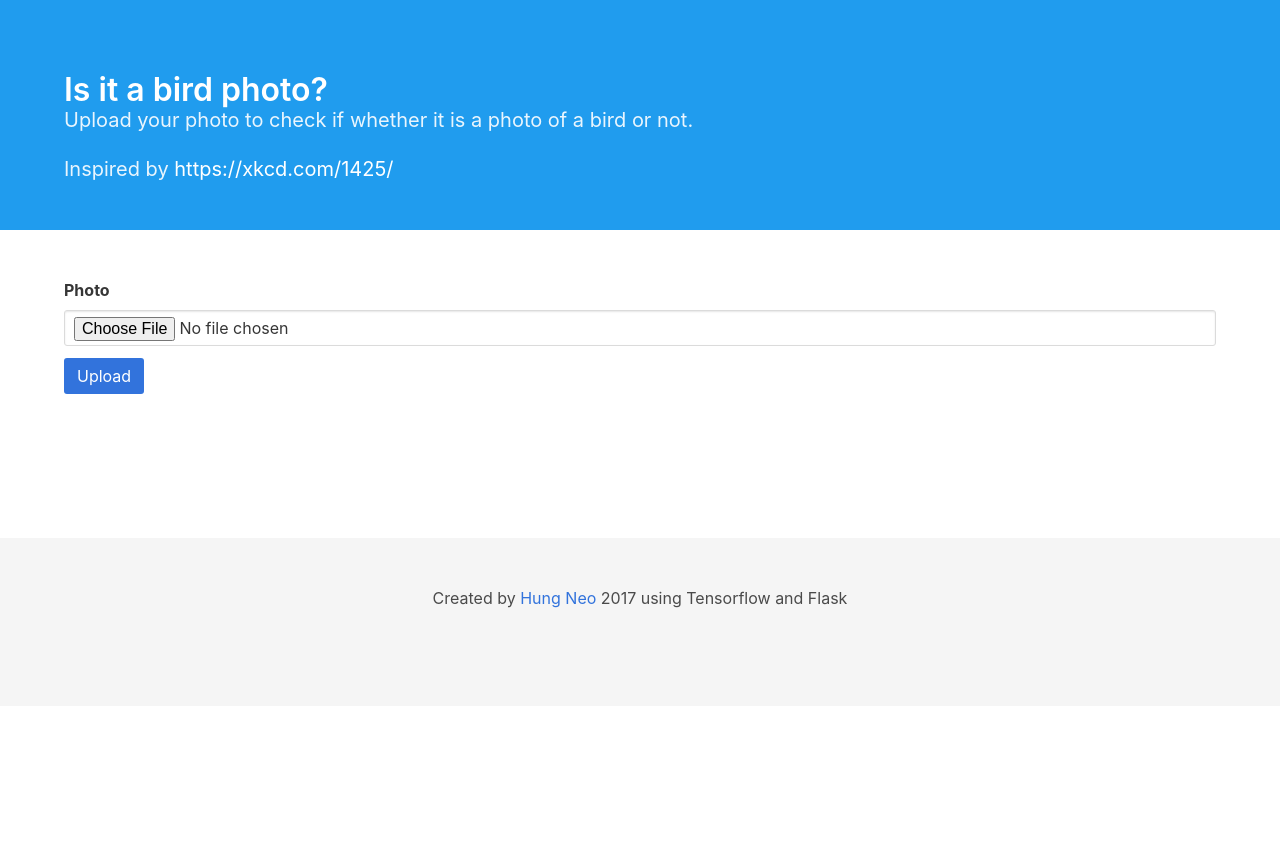
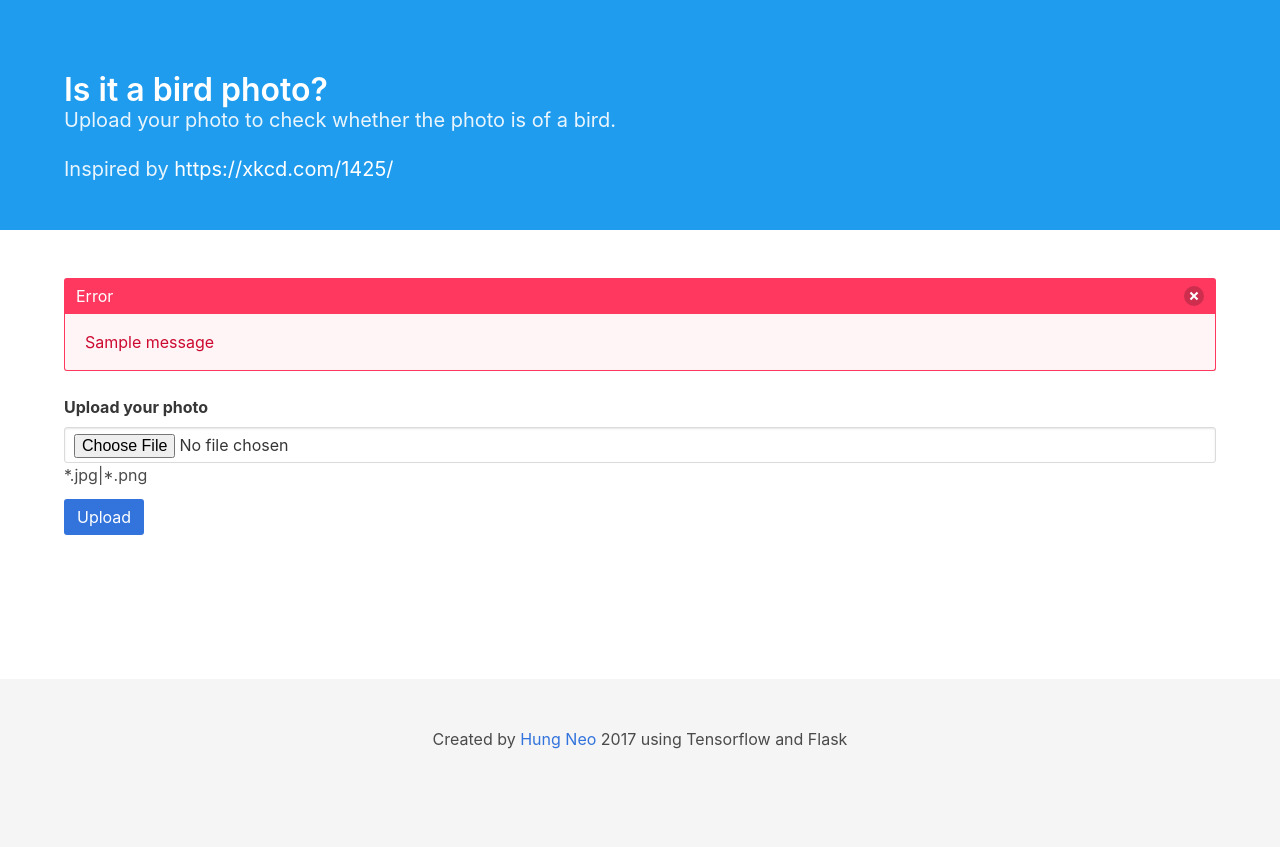
Before and after one commit to hungneox/isabirdphoto, a Flask app: page / in a window 1280 px wide. Before the commit the page ends 608 px from the top, so only its background shows below. Run offline with Flask 2, Linux system fonts and the light colour scheme; one stand-in notice (Sample message) is shown.

Commit message:
Show error message

```diff
--- a/app.py
+++ b/app.py
@@ -3,16 +3,19 @@ import os
 import numpy as np
 import tensorflow as tf
 from flask import Flask
+from flask import flash, session
 from flask import request, redirect, url_for, send_from_directory, render_template
 from werkzeug.utils import secure_filename
+from datetime import datetime
+import hashlib
 import sys
 
 UPLOAD_FOLDER = './static/uploads'
-ALLOWED_EXTENSIONS = set(['png', 'jpg', 'jpeg', 'gif'])
+ALLOWED_EXTENSIONS = set(['png', 'jpg', 'jpeg'])
 
 app = Flask(__name__, static_url_path="", static_folder="static")
+app.secret_key = 'nnWBhKZeg0'
 app.config['UPLOAD_FOLDER'] = UPLOAD_FOLDER
-
 
 def load_graph(model_file):
     graph = tf.Graph()
@@ -117,16 +120,17 @@ def index():
         # check if the post request has the file part
         if 'file' not in request.files:
             flash('No file part')
-            return redirect(request.url)
+            return redirect(url_for('index'))
         file = request.files['file']
         # if user does not select file, browser also
         # submit a empty part without filename
         if file.filename == '':
             flash('No selected file')
-            return redirect(request.url)
+            return redirect(url_for('index'))
 
         if file and allowed_file(file.filename):
-            filename = secure_filename(file.filename)
+            filename = "%s_%s" % (str(datetime.now()), secure_filename(file.filename))
+            filename = hashlib.sha1(filename).hexdigest()
             file.save(os.path.join(app.config['UPLOAD_FOLDER'], filename))
             return redirect(url_for('uploaded_file',
                                     filename=filename))
@@ -135,4 +139,5 @@ def index():
 
 
 if __name__ == "__main__":
+    app.config['SESSION_TYPE'] = 'filesystem'
     app.run()
--- a/templates/index.html
+++ b/templates/index.html
@@ -4,7 +4,7 @@
     <meta charset="UTF-8">
     <meta name="viewport" content="width=device-width, initial-scale=1.0">
     <meta http-equiv="X-UA-Compatible" content="ie=edge">
-    <title>Is A Bird Photo</title>
+    <title>Is It A Bird Photo?</title>
     <link rel="stylesheet" href="/css/bulma.css">
 </head>
 <body>
@@ -13,20 +13,37 @@
             <div class="container">
                 <h1 class="title">
                     <h1 class="title">Is it a bird photo?</h1>
-                    <p class="subtitle">Upload your photo to check if whether it is a photo of a bird or not.</p>
+                    <p class="subtitle">Upload your photo to check whether the photo is of a bird.</p>
                     <p class="subtitle">Inspired by <a target="_blank" href="https://xkcd.com/1425/">https://xkcd.com/1425/</a></a></p>
             </div>
         </div>
     </section>
     <!-- <img src="img/xkcd-1425.png"> -->
-
     <section class="section">
         <div class="container">
+            {% with messages = get_flashed_messages() %}
+                {% if messages %}
+                <article class="message is-danger">
+                    <div class="message-header">
+                        <p>Error</p>
+                        <button class="delete" aria-label="delete"></button>
+                    </div>
+                        <div class="message-body">
+                        <ul class=flashes>
+                        {% for message in messages %}
+                            <li>{{ message }}</li>
+                        {% endfor %}
+                        </ul>
+                    </div>
+                </article>
+                {% endif %}
+            {% endwith %}
             <form method="post" enctype="multipart/form-data" action="/">
                 <div class="field">
-                    <label class="label">Photo</label>
+                    <label class="label">Upload your photo</label>
                     <div class="control">
                         <input class="input" name="file" type="file" placeholder="Your photo">
+                        <p>*.jpg|*.png</p>
                     </div>
                 </div>
                 <div class="control">
```
Also changed, not shown: 1 other file.
